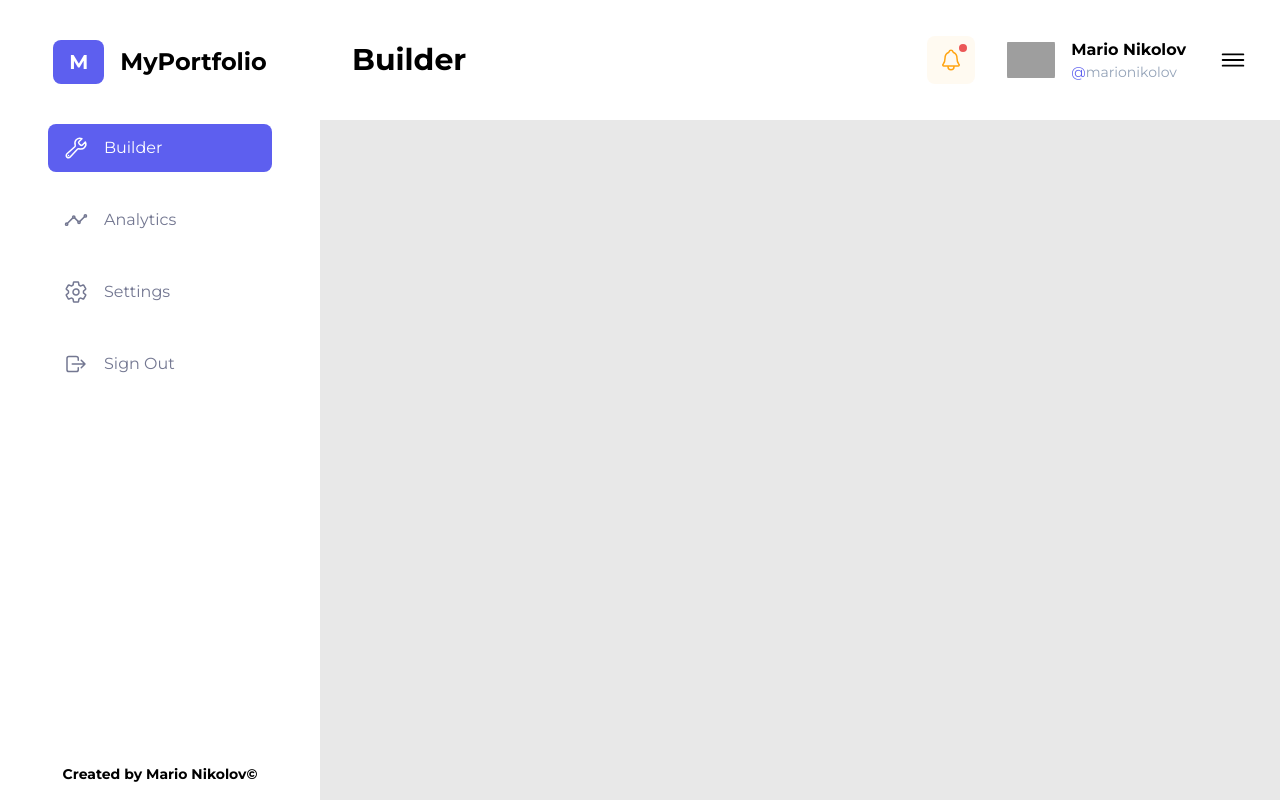
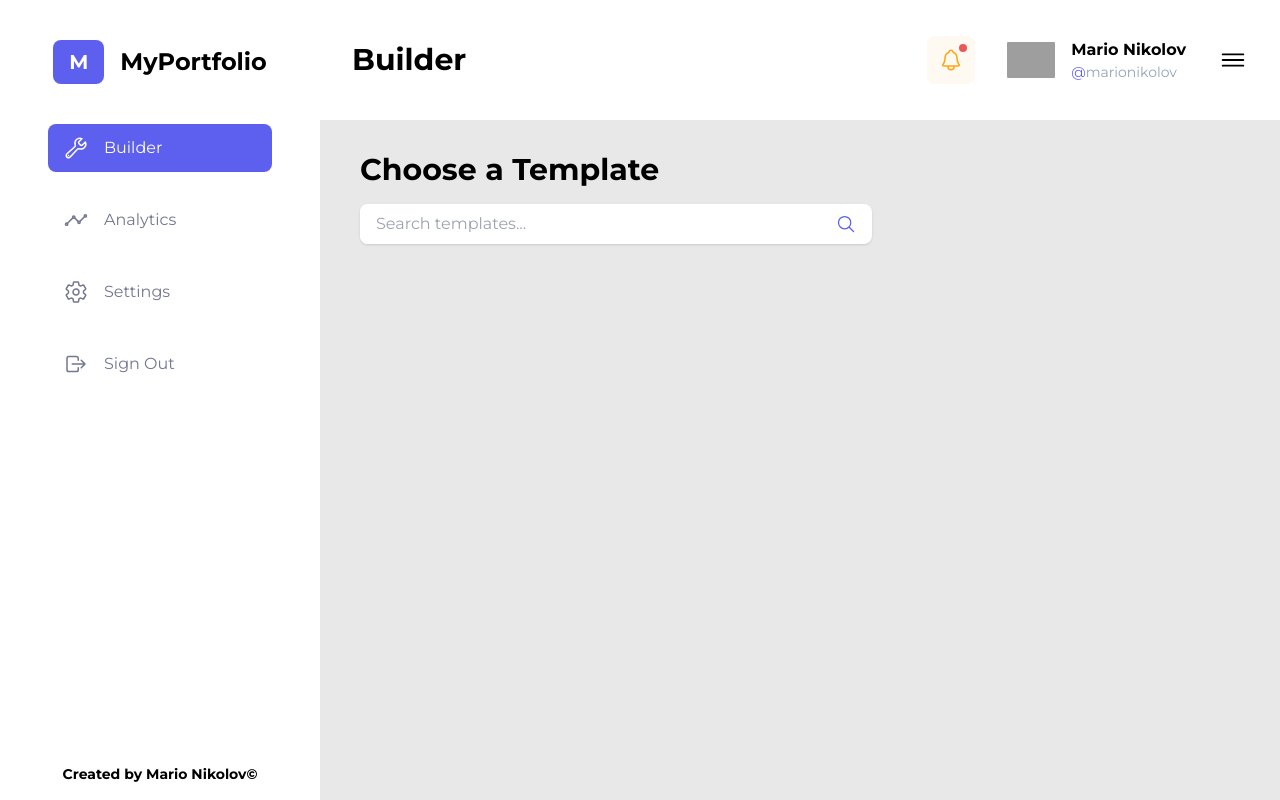
Before and after one commit to marionikolov17/Portfolio-Builder, a React (Vite) app in the folder client/: page / in a window 1280 px wide. Built offline with nearby package versions, Linux system fonts and the light colour scheme; grey boxes are pictures that could not be loaded.

Commit message:
Create choosing templates search bar

```diff
--- a/client/src/features/builder/ChooseTemplates/ChooseTemplates.jsx
+++ b/client/src/features/builder/ChooseTemplates/ChooseTemplates.jsx
@@ -1,5 +1,19 @@
+import { IoSearchOutline } from "react-icons/io5";
+
 export default function ChooseTemplates() {
-    return (
-        <></>
-    )
+  return (
+    <>
+      <div className="w-full px-10">
+        <h1 className="mt-8 text-3xl font-bold">Choose a Template</h1>
+        <form className="mt-4">
+            <div className="flex items-center relative bg-white max-w-lg rounded-lg shadow overflow-hidden">
+                <input type="text" placeholder="Search templates..." className="ps-4 outline-none py-2 grow shrink-0" required />
+                <button className="py-2 flex items-center shrink-0 px-4">
+                  <IoSearchOutline className="text-primaryBlue text-xl"/>
+                </button>
+            </div>
+        </form>
+      </div>
+    </>
+  );
 }
--- a/client/src/pages/Builder/Builder.jsx
+++ b/client/src/pages/Builder/Builder.jsx
@@ -1,3 +1,4 @@
+import ChooseTemplates from "../../features/builder/ChooseTemplates/ChooseTemplates";
 import TopBar from "../../shared/components/TopBar/TopBar";
 
 export default function Builder() {
@@ -5,6 +6,10 @@ export default function Builder() {
         <>
             <section className="grow min-h-full">
                 <TopBar pageName="Builder"/>
+                <div className="w-full">
+                    {/* Templates choosing */}
+                    <ChooseTemplates />
+                </div>
             </section>
         </>
     )
```
